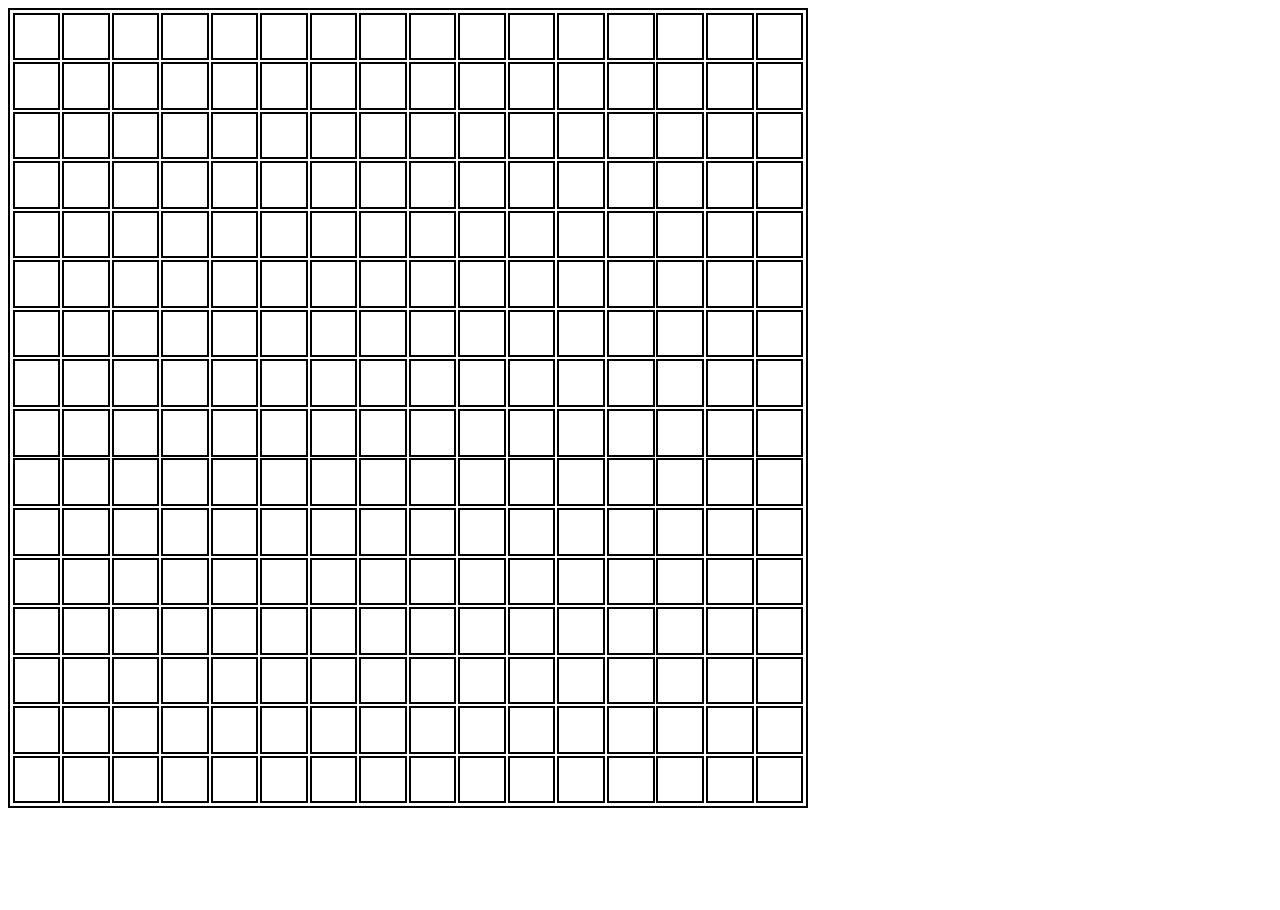
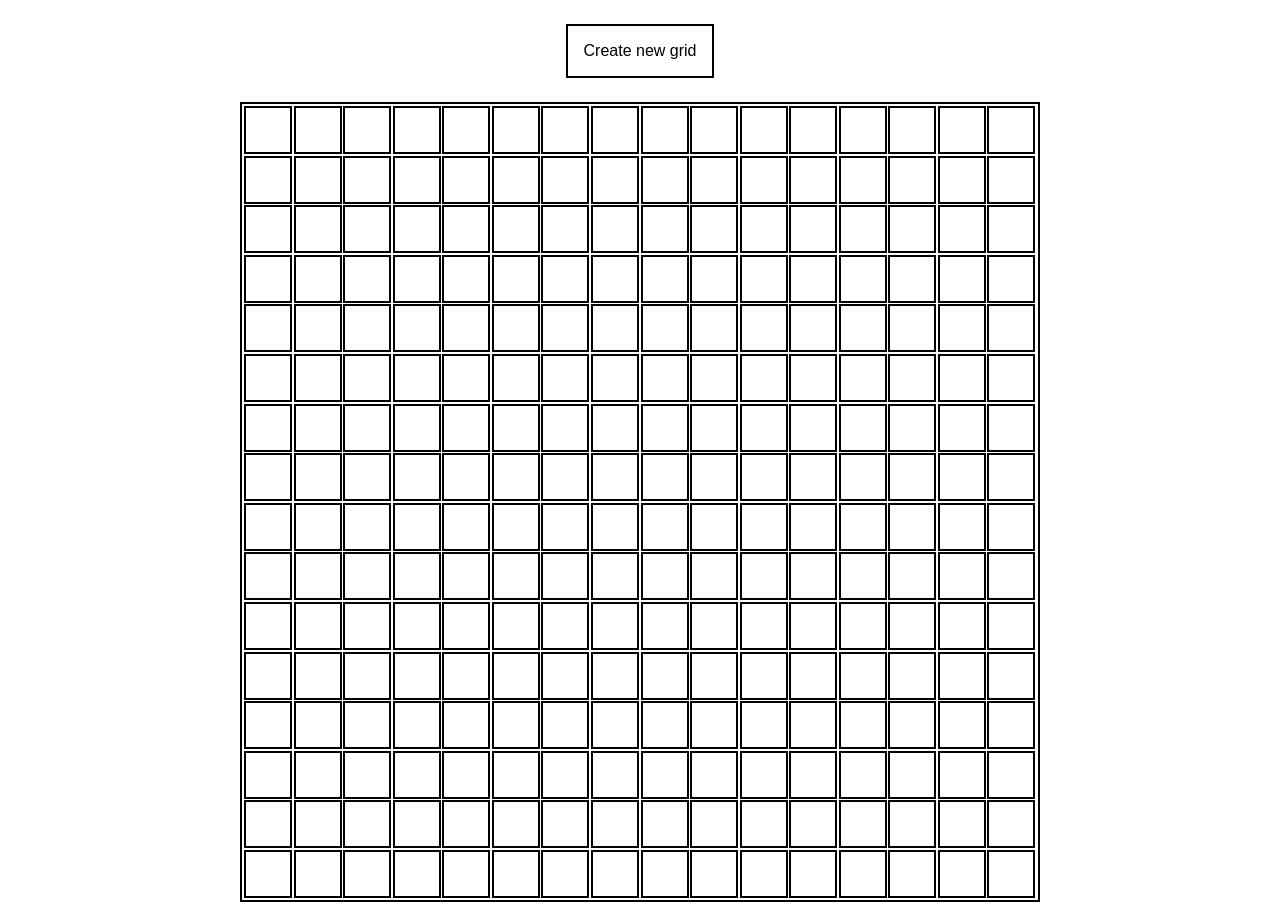
Before and after one commit to GrabovyiS/odin-etch-a-sketch, a plain HTML site: page index.html in a window 1280 px wide. Before the commit the page ends 816 px from the top, so only its background shows below. Drawn offline with Linux system fonts and the light colour scheme.

Commit message:
feat: choose custom etch-a-sketch size and reset

```diff
--- a/index.html
+++ b/index.html
@@ -7,6 +7,9 @@
   <link rel="stylesheet" href="./styles.css">
 </head>
 <body>
+  <div class="button-container">
+    <button class="button" id="prompt-size-button">Create new grid</button>
+  </div>
   <div id="etch-a-sketch"></div>
   <script src="./main.js"></script>
 </body>
--- a/main.js
+++ b/main.js
@@ -1,15 +1,38 @@
 const etchASketch = document.querySelector("#etch-a-sketch");
-const SIZE = 16;
+const promptSizeButton = document.querySelector("#prompt-size-button")
+let size = 16;
+promptSizeButton.addEventListener('click', () => {
+  do {
+    if (size > 100 || size < 10) {
+      alert("Choose grid size between 10 and 100");
+    }
+    size = prompt("Grid size:");
+  }
+  while (size > 100 || size < 10)
 
-function fillEtchASketch() {
-  for (let i = 0; i < SIZE*SIZE; i++) {
+  fillEtchASketch(size);
+});
+
+fillEtchASketch(size);
+
+
+function fillEtchASketch(size) {
+  while (etchASketch.firstChild) {
+    etchASketch.removeChild(etchASketch.lastChild);
+  }
+
+  pixelPercentSize = 100 / size - 0.2;
+  pixelPercentMargin = 0.1;
+
+  for (let i = 0; i < size * size; i++) {
     const pixelSketch = document.createElement('div');
-    pixelSketch.classList.add('sixteenth');
+    pixelSketch.style.width = pixelPercentSize + '%';
+    pixelSketch.style.height = pixelPercentSize + '%';
+    pixelSketch.style.margin = pixelPercentMargin + '%';
+
     pixelSketch.addEventListener('mouseenter', () => {
       pixelSketch.classList.add('scratched')
     });
     etchASketch.appendChild(pixelSketch);
   }
 }
-
-fillEtchASketch();
--- a/styles.css
+++ b/styles.css
@@ -6,9 +6,10 @@
   width: 800px;
   height: 800px;
   border: 2px solid black;
-  padding: 0.125%;
+  padding: 0.1%;
   display: flex;
   flex-wrap: wrap;
+  margin: auto;
 }
 
 #etch-a-sketch div {
@@ -16,12 +17,20 @@
   transition: background-color .5s;
 }
 
-#etch-a-sketch .sixteenth {
-  width: 6%;
-  height: 6%;
-  margin: 0.125%;
-}
-
 .scratched {
   background-color: brown;
 }
+
+.button-container {
+  display: flex;
+  justify-content: center;
+  margin: 24px;
+  pad: 24px;
+}
+
+.button {
+  padding: 16px;
+  background-color: white;
+  border: 2px solid black;
+  font-size: 16px;
+}
```
